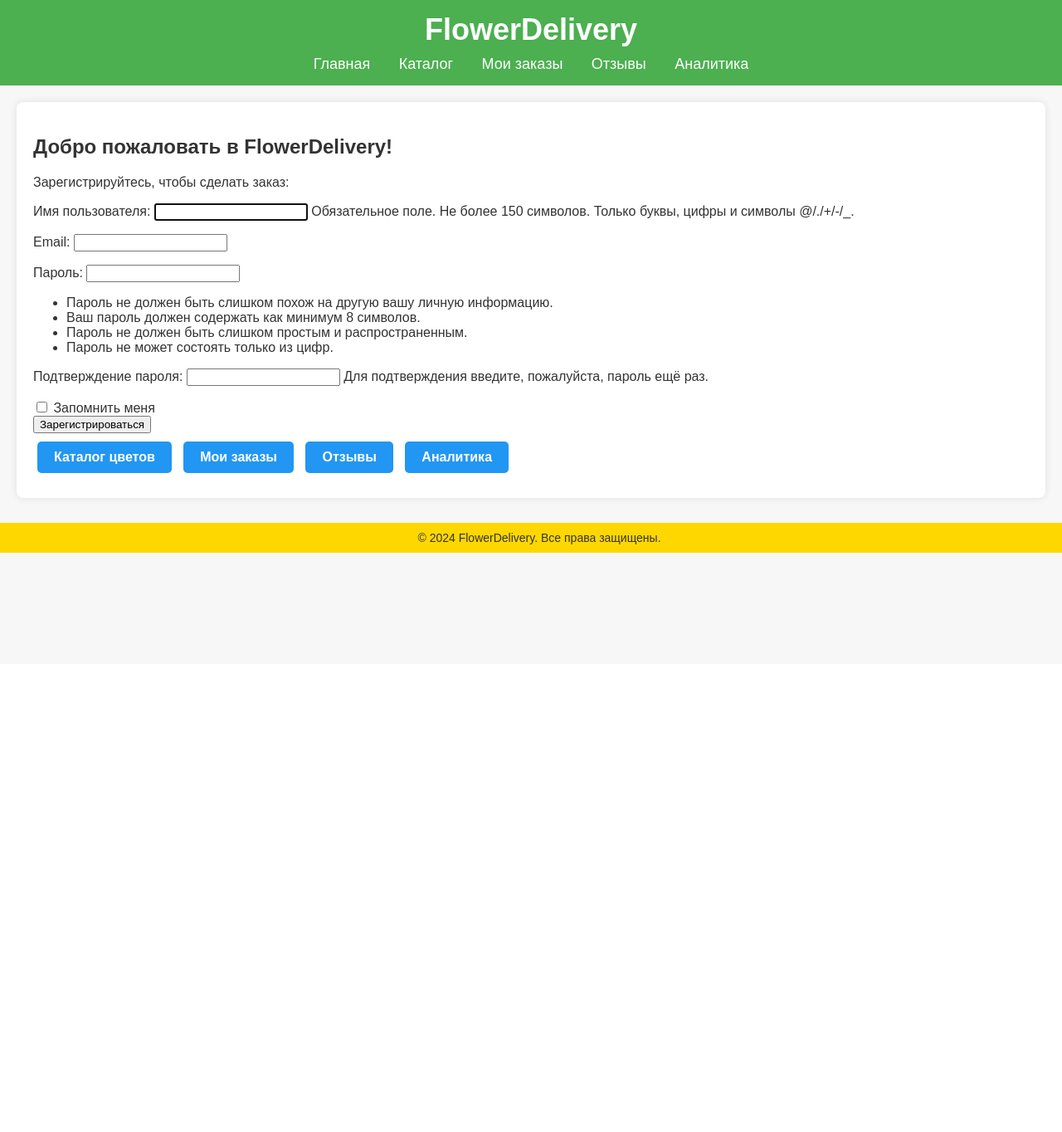
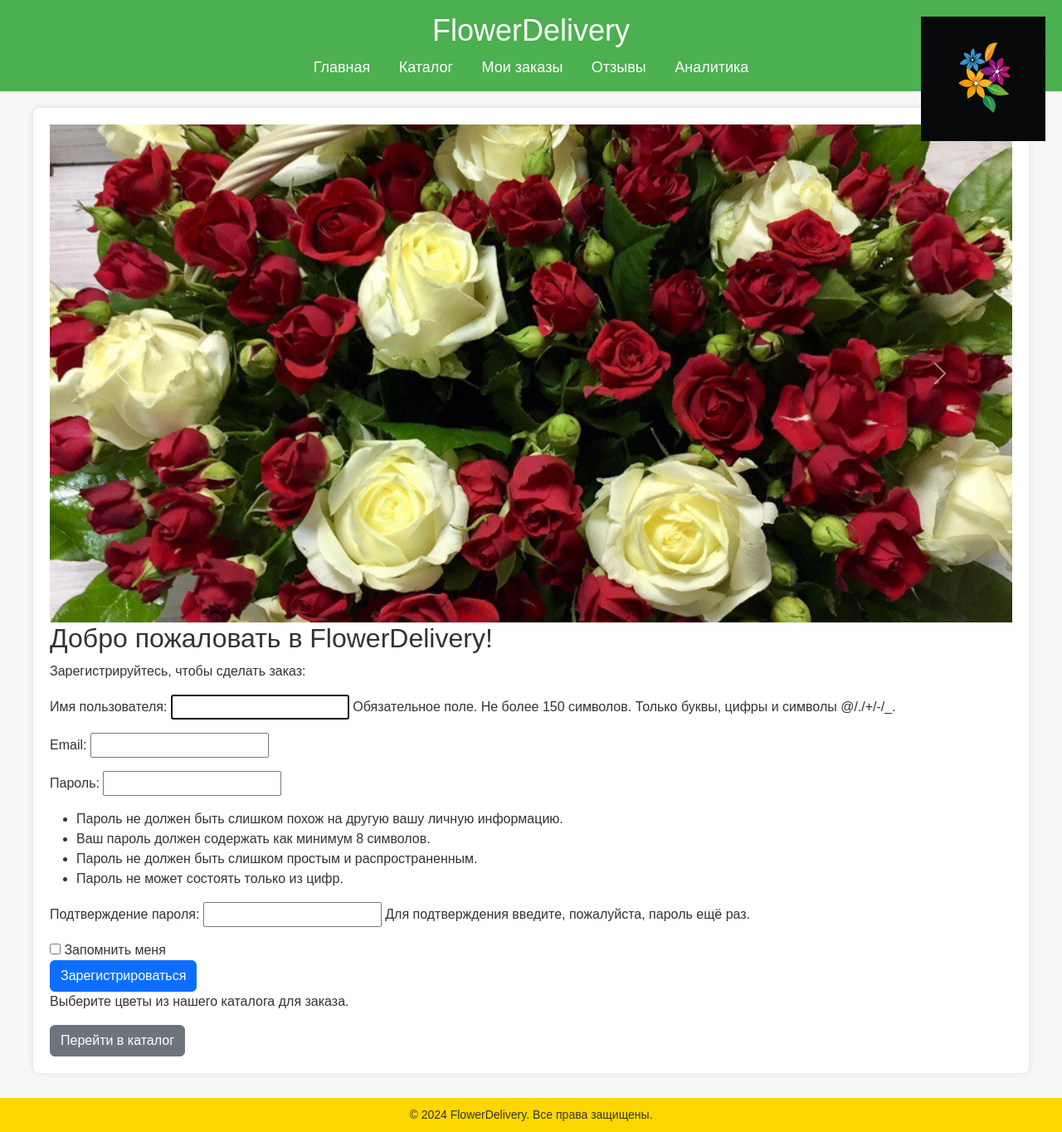
Before and after one commit to KinzelVA/LessonITG02, a Django app: page / in a window 1280 px wide. Shown: the whole page at 83% size. Before the commit the page ends 666 px from the top, so only its background shows below. Run offline with Django 5.2, Linux system fonts and the light colour scheme.

Commit message:
add LessonITG02

```diff
--- a/flowerdelivery/shop/views.py
+++ b/flowerdelivery/shop/views.py
@@ -1,8 +1,8 @@
 # shop/views.py
-from django.shortcuts import render, get_object_or_404
+from django.shortcuts import render, get_object_or_404, redirect
+from django.contrib import messages
 from .models import Flower
-from django.shortcuts import render
-from users.forms import UserRegisterForm
+from users.forms import UserRegisterForm  # Форма регистрации
 
 def flower_list(request):
     flowers = Flower.objects.all()
@@ -13,5 +13,13 @@
     return render(request, 'shop/flower_detail.html', {'flower': flower})
 
 def home(request):
-    form = UserRegisterForm()
-    return render(request, 'shop/index.html', {'form': form})
+    if request.method == 'POST':
+        form = UserRegisterForm(request.POST)
+        if form.is_valid():
+            form.save()
+            messages.success(request, 'Ваш аккаунт был создан!')
+            return redirect('home')
+    else:
+        form = UserRegisterForm()
+
+    return render(request, 'shop/home.html', {'form': form})
--- a/flowerdelivery/static/styles.css
+++ b/flowerdelivery/static/styles.css
@@ -1,4 +1,20 @@
 /* Основные стили для всего сайта */
+.logo-container {
+    position: absolute;
+    top: 20px;
+    right: 20px;
+}
+
+.logo-container img {
+    width: 150px; /* Размер логотипа */
+    height: auto;
+}
+
+.carousel-item img {
+    max-height: 600px;
+    object-fit: cover;
+}
+
 
 body {
     font-family: 'Arial', sans-serif;
--- a/flowerdelivery/templates/base.html
+++ b/flowerdelivery/templates/base.html
@@ -1,15 +1,19 @@
 <!DOCTYPE html>
 <html lang="ru">
 <head>
+    {% load static %}
     <meta charset="UTF-8">
     <meta name="viewport" content="width=device-width, initial-scale=1.0">
     <title>{% block title %}FlowerDelivery{% endblock %}</title>
+    <link rel="stylesheet" href="https://cdn.jsdelivr.net/npm/bootstrap@5.3.0-alpha1/dist/css/bootstrap.min.css">
+    <link rel="stylesheet" href="{% static 'styles.css' %}">
 
-    {% load static %}
-    <link rel="stylesheet" href="{% static 'styles.css' %}">
 </head>
 <body>
     <header>
+         <div class="logo-container">
+        <img src="{% static 'images/mashaneuro9_create_a_logo_for_a_flower_store._It_should_be_brig_89310505-0175-4282-b98c-600b4e390c0f.png' %}" alt="Flower Delivery Logo">
+    </div>
         <h1>FlowerDelivery</h1>
         <nav>
             <a href="/">Главная</a>
@@ -38,5 +42,6 @@
     <footer>
         <p>&copy; 2024 FlowerDelivery. Все права защищены.</p>
     </footer>
+    <script src="https://cdn.jsdelivr.net/npm/bootstrap@5.3.0-alpha1/dist/js/bootstrap.bundle.min.js"></script>
 </body>
 </html>
--- a/flowerdelivery/templates/shop/home.html
+++ b/flowerdelivery/templates/shop/home.html
@@ -1,10 +1,57 @@
 <!-- templates/shop/home.html -->
 {% extends "base.html" %}
+{% load static %}
 
 {% block title %}Главная страница{% endblock %}
 
 {% block content %}
+<div id="flowerCarousel" class="carousel slide" data-bs-ride="carousel">
+  <div class="carousel-inner">
+    <div class="carousel-item active">
+      <img src="{% static 'images/527-file-58e60d72d3af5.jpg' %}" class="d-block w-100" alt="Слайд 1">
+    </div>
+    <div class="carousel-item">
+      <img src="{% static 'images/696416_1676242145_3a7303bc-33d8-4f50-b4e8-f90b2da6d4ad.jpg' %}" class="d-block w-100" alt="Слайд 2">
+    </div>
+    <div class="carousel-item">
+      <img src="{% static 'images/-cvetok-cvety-flora-roza.jpg' %}" class="d-block w-100" alt="Слайд 3">
+    </div>
+    <div class="carousel-item">
+      <img src="{% static 'images/Bouquets_Roses_White_background_512815_2048x2732.jpg' %}" class="d-block w-100" alt="Слайд 4">
+    </div>
+  </div>
+  <button class="carousel-control-prev" type="button" data-bs-target="#flowerCarousel" data-bs-slide="prev">
+    <span class="carousel-control-prev-icon" aria-hidden="true"></span>
+    <span class="visually-hidden">Previous</span>
+  </button>
+  <button class="carousel-control-next" type="button" data-bs-target="#flowerCarousel" data-bs-slide="next">
+    <span class="carousel-control-next-icon" aria-hidden="true"></span>
+    <span class="visually-hidden">Next</span>
+  </button>
+</div>
+
 <h2>Добро пожаловать в FlowerDelivery!</h2>
+
+{% if messages %}
+  <div class="messages">
+    {% for message in messages %}
+      <div class="alert alert-success">{{ message }}</div>
+    {% endfor %}
+  </div>
+{% endif %}
+
+<p>Зарегистрируйтесь, чтобы сделать заказ:</p>
+
+<form method="POST">
+    {% csrf_token %}
+    {{ form.as_p }}
+    <div>
+        <input type="checkbox" name="remember_me" id="remember_me">
+        <label for="remember_me">Запомнить меня</label>
+    </div>
+    <button type="submit" class="btn btn-primary">Зарегистрироваться</button>
+</form>
+
 <p>Выберите цветы из нашего каталога для заказа.</p>
-<a href="{% url 'flower_list' %}">Перейти в каталог</a>
+<a href="{% url 'flower_list' %}" class="btn btn-secondary">Перейти в каталог</a>
 {% endblock %}
--- a/flowerdelivery/templates/shop/index.html
+++ b/flowerdelivery/templates/shop/index.html
@@ -5,17 +5,7 @@
 {% block content %}
 <h2>Добро пожаловать в FlowerDelivery!</h2>
 
-<p>Зарегистрируйтесь, чтобы сделать заказ:</p>
 
-<form method="POST">
-    {% csrf_token %}
-    {{ form.as_p }}
-    <div>
-        <input type="checkbox" name="remember_me" id="remember_me">
-        <label for="remember_me">Запомнить меня</label>
-    </div>
-    <button type="submit">Зарегистрироваться</button>
-</form>
 
 <div class="navigation">
     <a href="/shop/" class="nav-button">Каталог цветов</a>
```
Also changed, not shown: flowerdelivery/templates/analytics/analytics.html (+12 -0 lines), flowerdelivery/templates/flower_orders/order_list.html (+12 -0 lines), flowerdelivery/templates/reviews/review_for_flower.html (+12 -0 lines), flowerdelivery/templates/shop/catalog.html (+12 -0 lines), flowerdelivery/templates/users/register.html (+12 -0 lines).
